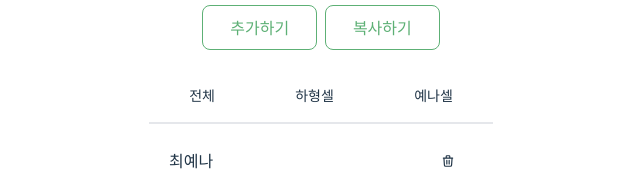
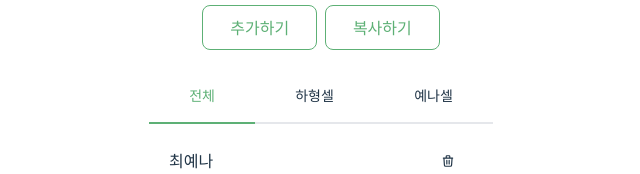
Before and after one commit to YenaChoi00/da-itda, a React (Vite) app in the folder bridge-project/: page / in a window 1280 px wide. Shown: the part 140-314 px from the top of the page, without its empty margins (319-959 px from the left). Built offline with nearby package versions, Linux system fonts and the light colour scheme.

Commit message:
Fix: FamPage css

```diff
--- a/bridge-project/src/page/FamPage/FamPage.css
+++ b/bridge-project/src/page/FamPage/FamPage.css
@@ -69,7 +69,7 @@
   @apply text-sm font-medium text-center border-b border-gray-200 dark:text-gray-400 dark:border-gray-700;
 }
 
-.active {
+.activeNum {
   @apply font-semibold text-primary border-primary dark:text-primary dark:border-primary;
 }
 
```
